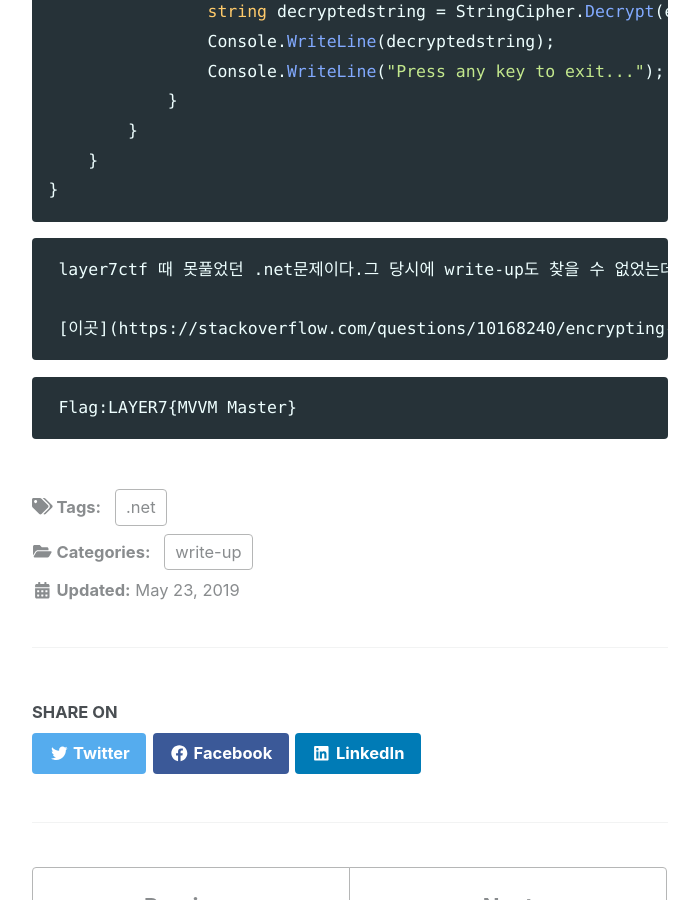
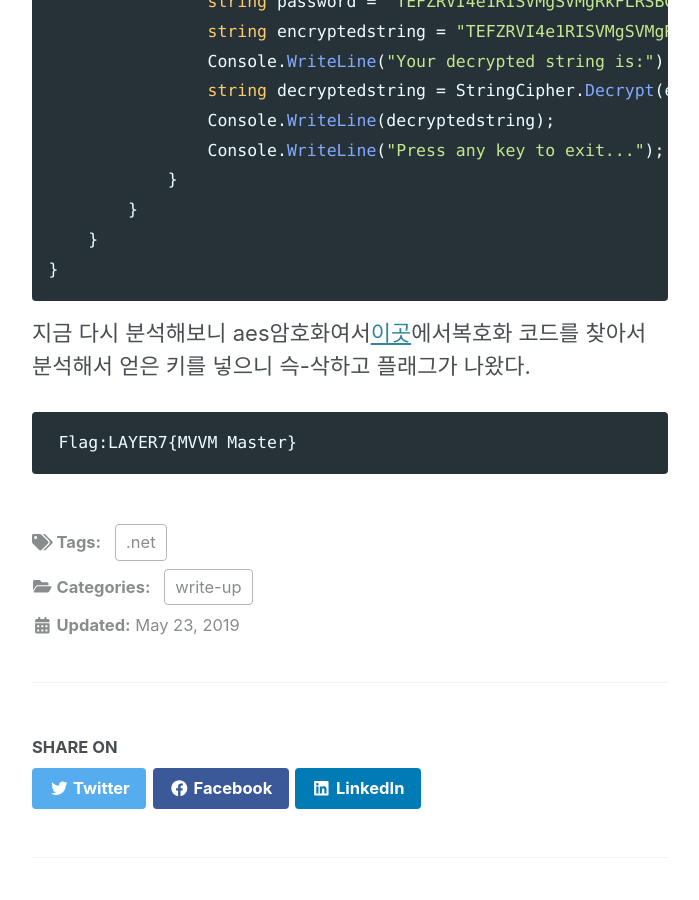
Before and after one commit to slyfizz3/slyfizz3.github.io, a Jekyll site: the page built from _posts/2019-05-23-2018Layer7ctfWhatIsWrong.md, in a window 1280 px wide and 900 px high, scrolled down 1912 px. Shown: the whole window, without its empty margins (290-989 px from the left). Built offline with Jekyll 4.4.1, drawn with Linux system fonts in a browser that asks for light colours; cached includes are drawn as plain includes; nearby versions of some CDN libraries; some of the changed text lies outside the part shown.

Commit message:
Update 2019-05-23-2018Layer7ctfWhatIsWrong.md

````diff
--- a/_posts/2019-05-23-2018Layer7ctfWhatIsWrong.md
+++ b/_posts/2019-05-23-2018Layer7ctfWhatIsWrong.md
@@ -4,6 +4,10 @@ date: 2019-05-23
 categories: write-up
 tags: .net
 ---
+
+```
+layer7ctf 때 못풀었던 .net문제이다.
+```
 
 ```csharp
 using System;
@@ -72,11 +76,7 @@ namespace WhatIsWrong
 }
  ```
 
- ```
- layer7ctf 때 못풀었던 .net문제이다.그 당시에 write-up도 찾을 수 없었는데 지금 다시 분석해보니 aes암호화여서
-
- [이곳](https://stackoverflow.com/questions/10168240/encrypting-decrypting-a-string-in-c-shar)에서복호화 코드를 찾아서 분석해서 얻은 키를 넣으니 슥-삭하고 플래그가 나왔다.
- ```
+지금 다시 분석해보니 aes암호화여서[이곳](https://stackoverflow.com/questions/10168240/encrypting-decrypting-a-string-in-c-shar)에서복호화 코드를 찾아서 분석해서 얻은 키를 넣으니 슥-삭하고 플래그가 나왔다.
 
 ```
  Flag:LAYER7{MVVM Master}
````
